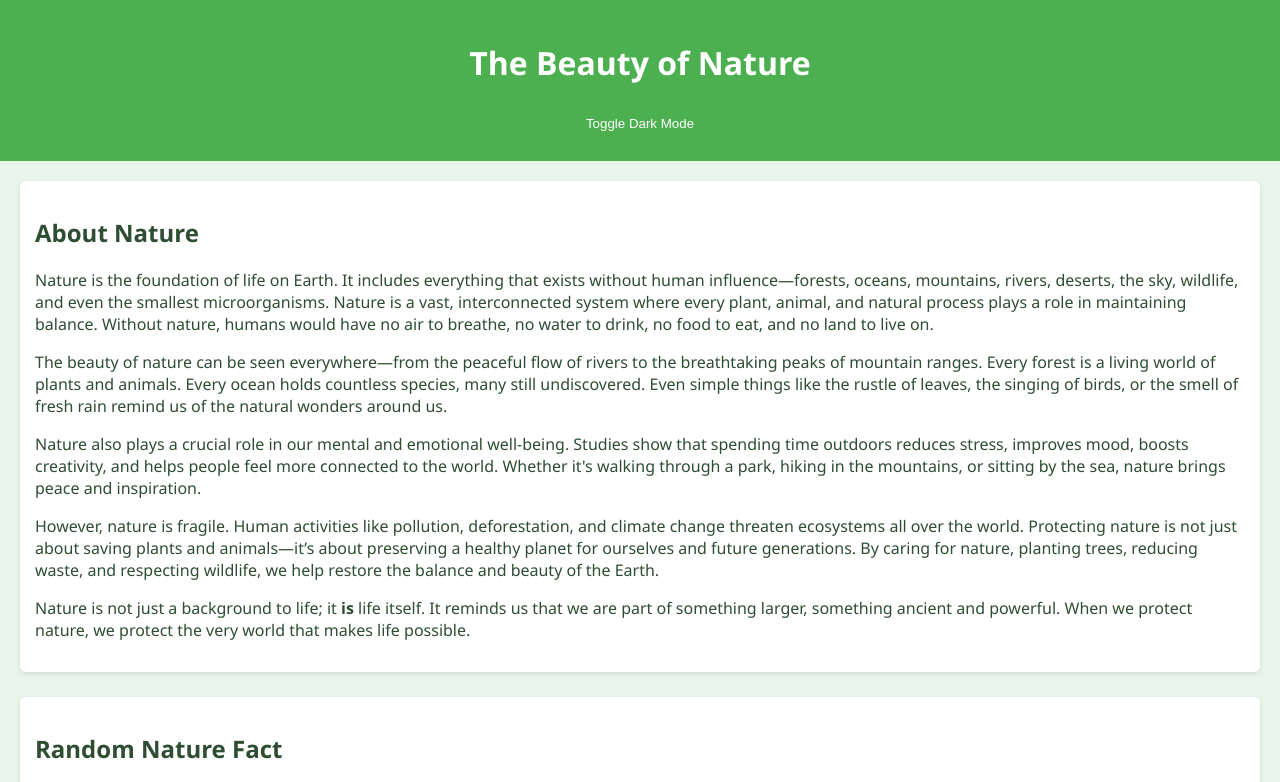
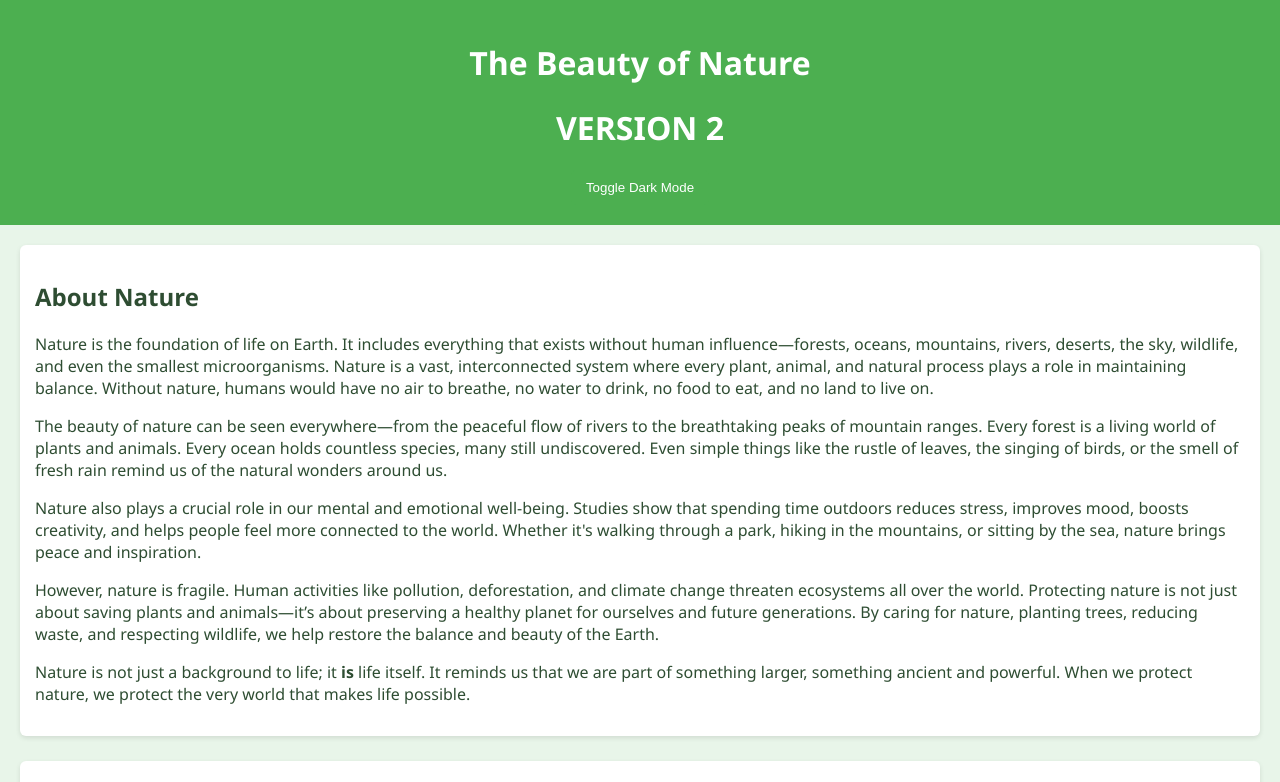
Before and after one commit to younesha0/youneshadrigitproject, a plain HTML site: page index.html in a window 1280 px wide. Shown: the top 782 px of the page. Drawn offline with Linux system fonts and the light colour scheme.

Commit message:
version 2 of the site

```diff
--- a/index.html
+++ b/index.html
@@ -12,6 +12,7 @@
 <body>
     <header>
         <h1>The Beauty of Nature</h1>
+		<h1>VERSION 2</h1>
         <button id="themeBtn">Toggle Dark Mode</button>
     </header>
 
```
